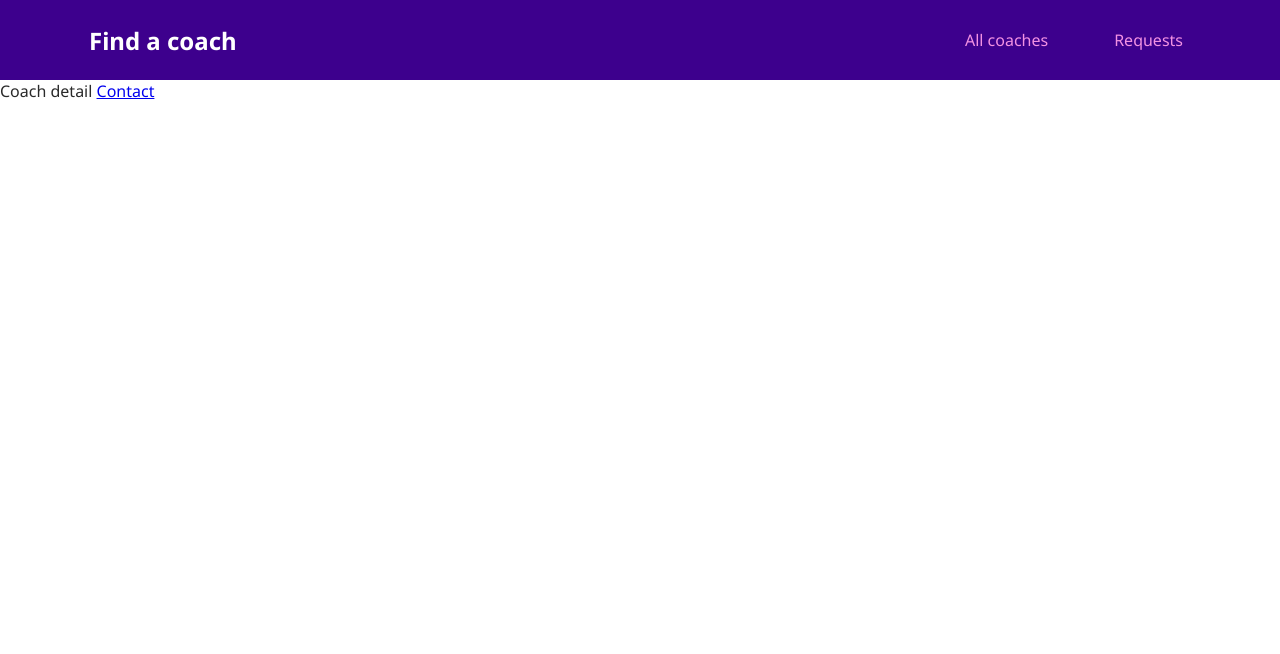
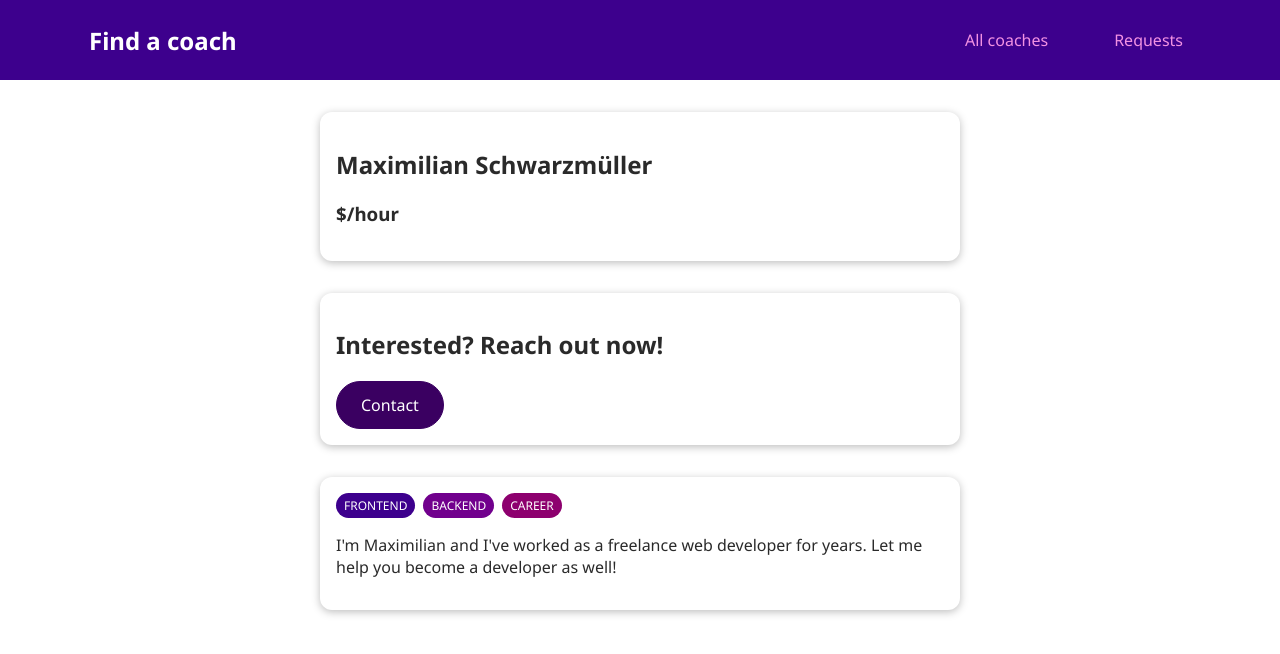
Before and after one commit to rmnvnc/vue3-coach-app, a Vue app: page /coaches/c1 in a window 1280 px wide. Shown: the top 654 px of the page. Built offline with nearby package versions, Linux system fonts and the light colour scheme.

Commit message:
coach detail

```diff
--- a/src/pages/coaches/CoachDetail.vue
+++ b/src/pages/coaches/CoachDetail.vue
@@ -1,12 +1,64 @@
 <template>
-    <div>
-        Coach detail
-        <router-view></router-view>
-        <router-link to="/coaches/c1/contact">Contact</router-link>
-    </div>
+    <section>
+        <base-card>
+            <h2>{{ fullName }}</h2>
+            <h3>${{ rate }}/hour </h3>
+        </base-card>
+        <base-card>
+            <header>
+                <h2>Interested? Reach out now!</h2>
+                <base-button link :to="contactLink">Contact</base-button>
+            </header>
+            <router-view></router-view>
+        </base-card>
+    </section>
+    <section>
+        <base-card>
+            <base-badge v-for="area in areas" :key="area" :type="area" :title="area"></base-badge>
+            <p>{{ description }}</p>
+        </base-card>
+    </section>
 </template>
 
-<script setup>
+<script>
+export default {
+    props: ['id'],
+    data() {
+        return {
+            selectedCoach: null
+        }
+    },
+    methods: {
+        loadCoach() {
+            this.selectedCoach = this.$store.getters['coaches/coaches'].find((coach) => coach.id === this.id);
+        }
+    },
+    computed: {
+        fullName() {
+            return this.selectedCoach.firstName + ' ' + this.selectedCoach.lastName
+        },
+        areas() {
+            return this.selectedCoach.areas;
+        },
+        rate() {
+            return this.selectedCoach.hourRate;
+        },
+        description() {
+            return this.selectedCoach.description;
+        },
+        contactLink() {
+            return this.$route.path + '/' + this.id + '/contact'
+        }
+    },
+    created() {
+        this.loadCoach();
+    },
+    watch: {
+        $route() {
+            this.loadCoach();
+        },
+    },
+}
 
 </script>
 
--- a/src/pages/coaches/CoachesList.vue
+++ b/src/pages/coaches/CoachesList.vue
@@ -5,7 +5,7 @@
     <section>
         <base-card>
             <div class="controls">
-                <base-button>Refresh</base-button>
+                <base-button mode="outline">Refresh</base-button>
                 <base-button link to="/register">Register as a coach</base-button>
             </div>
             <ul v-if="hasCoaches">
--- a/src/router.js
+++ b/src/router.js
@@ -13,7 +13,7 @@ const router = createRouter({
     routes: [
         { path: '/', redirect: '/coaches' },
         { path: '/coaches', component: CoachesList },
-        { path: '/coaches/:id', component: CoachDetail, children: [
+        { path: '/coaches/:id', component: CoachDetail, props: true, children: [
             {path: 'contact', component: ContactCoach}, // /coachces/c1/contact
         ] },
         { path: '/register', component: CoachRegistration },
```
